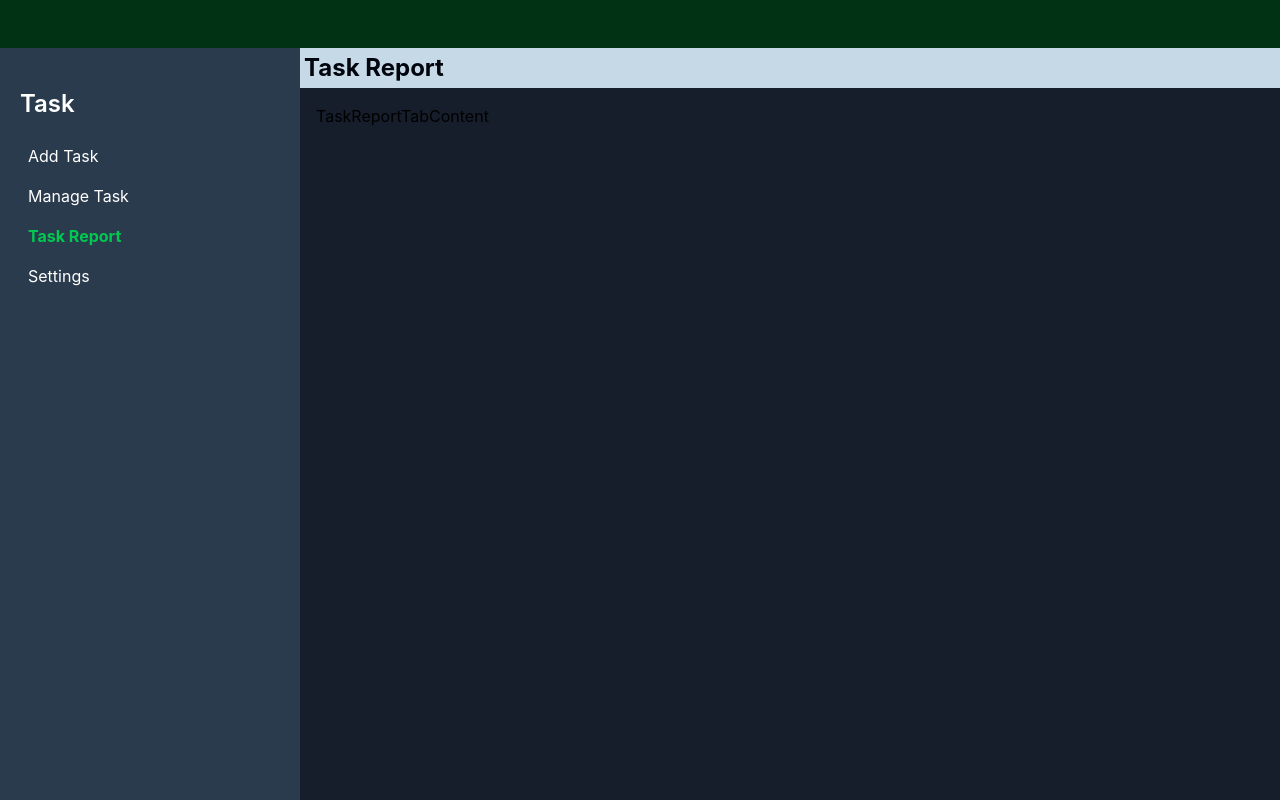
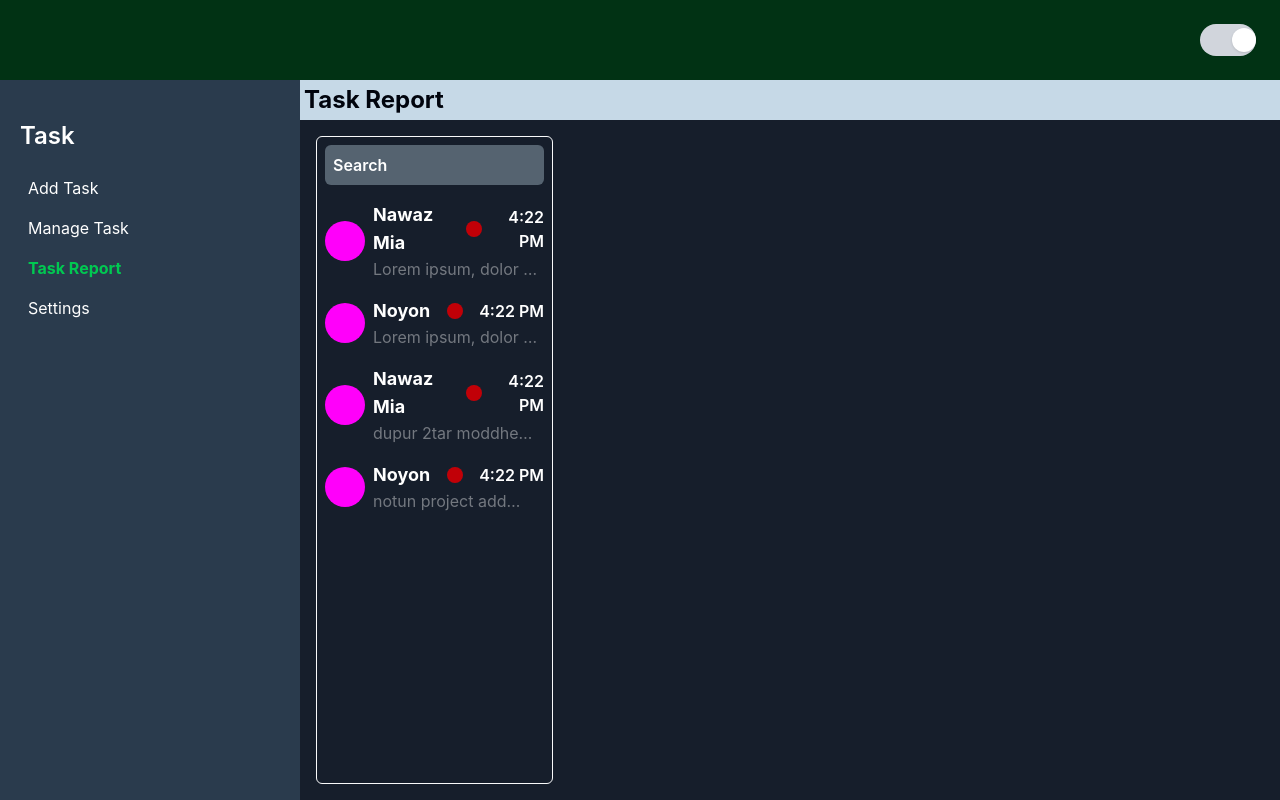
Before and after one commit to rafim699956/task, a React (Vite) app: page / in a window 1280 px wide. Both pictures are taken after a click on the item "Task Report". Built offline with nearby package versions, Linux system fonts and the light colour scheme.

Commit message:
add report task tab content

```diff
--- a/app/features/tasklist/tasklistSlice.js
+++ b/app/features/tasklist/tasklistSlice.js
@@ -19,6 +19,22 @@ export const taskListSlice = createSlice({
                 taskContent: 'Lorem ipsum, dolor sit amet consectetur adipisicing elit. Ex laboriosam nisi ab non quidem',
                 status: 'Pending',
             },
+            {
+                id: 3,
+                date: '01-01-2026',
+                employee: 'Nawaz Mia',
+                taskPriority: 'High',
+                taskContent: 'dupur 2tar moddhe kaj ses kore diba',
+                status: 'Pending',
+            },
+            {
+                id: 4,
+                date: '01-01-2026',
+                employee: 'Noyon',
+                taskPriority: 'Normal',
+                taskContent: 'notun project add hoyese kaj koro',
+                status: 'Pending',
+            },
         ],
     },
     reducers: {
--- /dev/null
+++ b/app/features/themeMode/themeSlice.js
@@ -0,0 +1,14 @@
+import { createSlice } from '@reduxjs/toolkit';
+export const themeSlice = createSlice({
+    name: 'theme',
+    initialState: {
+        isDarkMode: false,
+    },
+    reducers: {
+        toggleTheme(state) {
+            state.isDarkMode = !state.isDarkMode;
+        }
+    }
+});
+export const { toggleTheme } = themeSlice.actions;
+export default themeSlice.reducer;
--- a/app/store.js
+++ b/app/store.js
@@ -1,10 +1,10 @@
-
 import tabReducer from './features/tab/tabSlice.js'
 import { configureStore } from '@reduxjs/toolkit'
 import employeeReducer from './features/employee/employeeSlice.js'
 import taskPriorityReducer from './features/taskPriority/taskPrioritySlice.js'
 import repetTaskReducer from './features/repetTask/repetTaskSlice.js'
 import taskListReducer from './features/tasklist/tasklistSlice.js'
+import themeReducer from './features/themeMode/themeSlice.js'
 
 export default configureStore({
     reducer: {
@@ -13,5 +13,6 @@ export default configureStore({
         taskPriority: taskPriorityReducer,
         repetTask: repetTaskReducer,
         taskList: taskListReducer,
+        theme: themeReducer
     }
 })
--- a/src/App.jsx
+++ b/src/App.jsx
@@ -1,10 +1,37 @@
 import Aside from "./components/aside";
 import MainContent from "./components/MainContent";
+import { useEffect } from "react";
+import { useDispatch, useSelector } from "react-redux";
+import { toggleTheme } from "../app/features/themeMode/themeSlice";
 
 const App = () => {
+  const darkMode = useSelector((state) => state.theme.isDarkMode);
+  const dispatch = useDispatch();
+  console.log(darkMode);
+  useEffect(() => {
+    if (darkMode) {
+      document.documentElement.classList.add("dark");
+    } else {
+      document.documentElement.classList.remove("dark");
+    }
+  }, [darkMode]);
   return (
-    <div className='w-full h-full flex flex-col overflow-hidden'>
-      <div className="py-6 bg-[#013214]"></div>
+    <div className="w-full h-full flex flex-col overflow-hidden">
+      <div className="p-6 bg-[#013214] flex items-center justify-end">
+        {/*  */}
+        <button
+          onClick={() => dispatch(toggleTheme())}
+          className={`relative h-8 w-14 rounded-full transition-colors duration-300 ${
+            darkMode ? "bg-black/60" : "bg-gray-300"
+          }`}
+        >
+          <span
+            className={`absolute top-1 h-6 w-6 rounded-full bg-white shadow transition-transform duration-300 ${
+              darkMode ? "-translate-x-7" : "translate-x-1"
+            }`}
+          />
+        </button>
+      </div>
       <div className="flex grow overflow-hidden">
         <Aside />
         <MainContent />
--- a/src/components/Aside.jsx
+++ b/src/components/Aside.jsx
@@ -1,5 +1,6 @@
 import { useDispatch, useSelector } from "react-redux";
 import { setActiveTab } from "../../app/features/tab/tabSlice";
+import { useState } from "react";
 
 const Aside = () => {
   const { tabs, activeTab } = useSelector((state) => state.tab);
--- a/src/components/TaskForm.jsx
+++ b/src/components/TaskForm.jsx
@@ -101,6 +101,7 @@ const TaskForm = () => {
           name="date"
           value={formData.date}
           onChange={handleChange}
+          onClick={(e) => e.target.showPicker()}
           className={`border ${errors.date ? "border-red-500" : "border-gray-300"} rounded p-2`}
         />
         {errors.date && <p className="text-red-500 text-sm">{errors.date}</p>}
--- a/src/components/TaskReportTabContent.jsx
+++ b/src/components/TaskReportTabContent.jsx
@@ -1,7 +1,37 @@
+import { useSelector } from "react-redux";
+
 const TaskReportTabContent = () => {
+  const { tasks } = useSelector((state) => state.taskList);
   return (
-    <div>TaskReportTabContent</div>
-  )
-}
+    <div className="h-full">
+      <div className="flex flex-col gap-4 p-2 border border-gray-50 rounded-md w-1/4 h-full">
+        <input
+          className="border-0 rounded-md p-2 bg-[#556370] text-white text-base font-semibold placeholder:text-white"
+          type="text"
+          placeholder="Search"
+        />
+        <div className="flex flex-col gap-4">
+          {tasks.map((task) => (
+            <div key={task.id} className="flex items-center gap-2">
+              <div className="shrink-0 size-10 bg-[#FF00FA] rounded-full"></div>
+              <div className="grow">
+                <div className="flex items-center justify-between">
+                  <h2 className="text-white font-bold text-lg grow">
+                    {task.employee}
+                  </h2>
+                  <span className="size-4 bg-red-700 rounded-full shrink-0"></span>
+                  <span className="text-white font-semibold grow text-end">
+                    4:22 PM
+                  </span>
+                </div>
+                <p className="text-white/40 line-clamp-1">{task.taskContent}</p>
+              </div>
+            </div>
+          ))}
+        </div>
+      </div>
+    </div>
+  );
+};
 
-export default TaskReportTabContent
+export default TaskReportTabContent;
--- a/src/index.css
+++ b/src/index.css
@@ -16,6 +16,7 @@
     --color-white: #ffffff;
   }
 }
+@custom-variant dark (&:where(.dark, .dark *));
 
 @layer base {
   body,
--- a/src/main.jsx
+++ b/src/main.jsx
@@ -4,19 +4,6 @@ import { Provider } from "react-redux";
 import "./index.css";
 import App from "./App.jsx";
 import store from "../app/store.js";
-
-const mediaQuery = window.matchMedia("(prefers-color-scheme: dark)");
-const setTheme = (e) => {
-  if (e.matches) {
-    document.documentElement.classList.add("dark");
-  } else {
-    document.documentElement.classList.remove("dark");
-  }
-};
-
-setTheme(mediaQuery);
-
-mediaQuery.addEventListener("change", setTheme);
 
 createRoot(document.getElementById("root")).render(
   <StrictMode>
```
